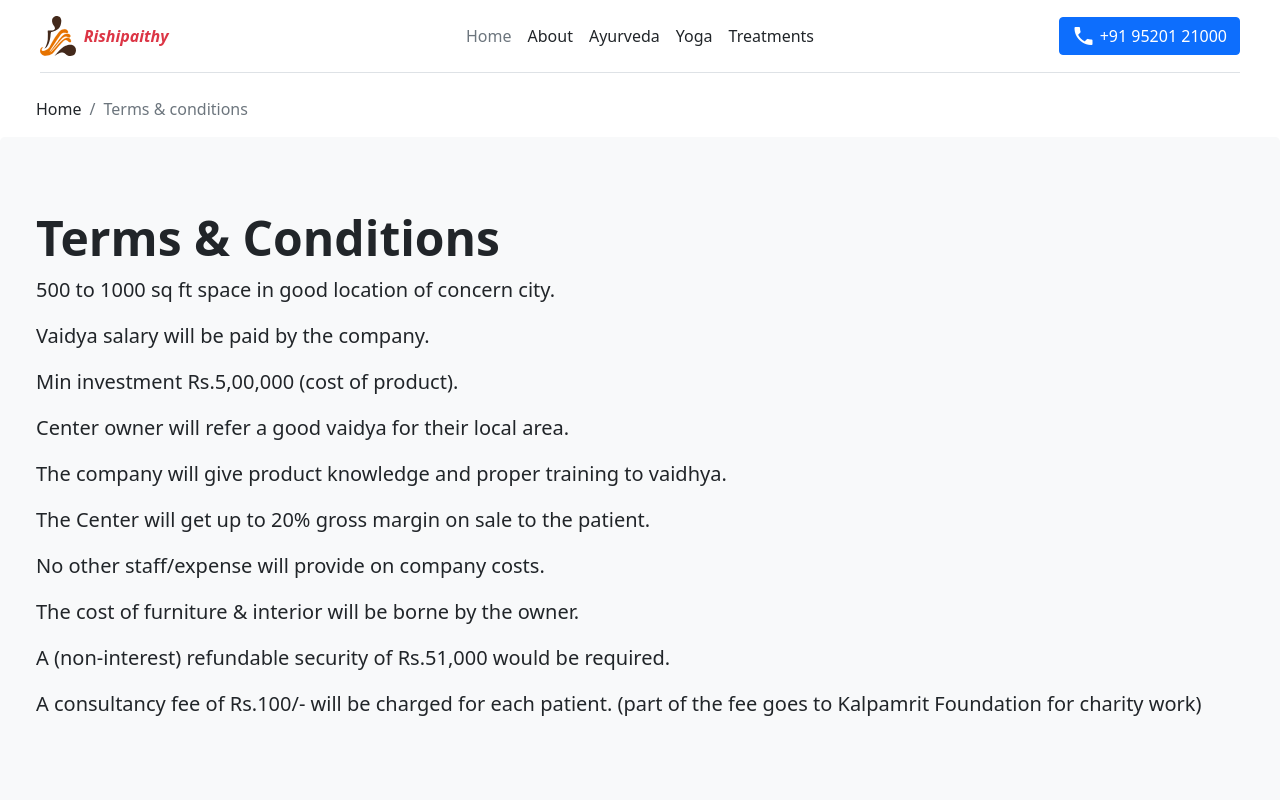
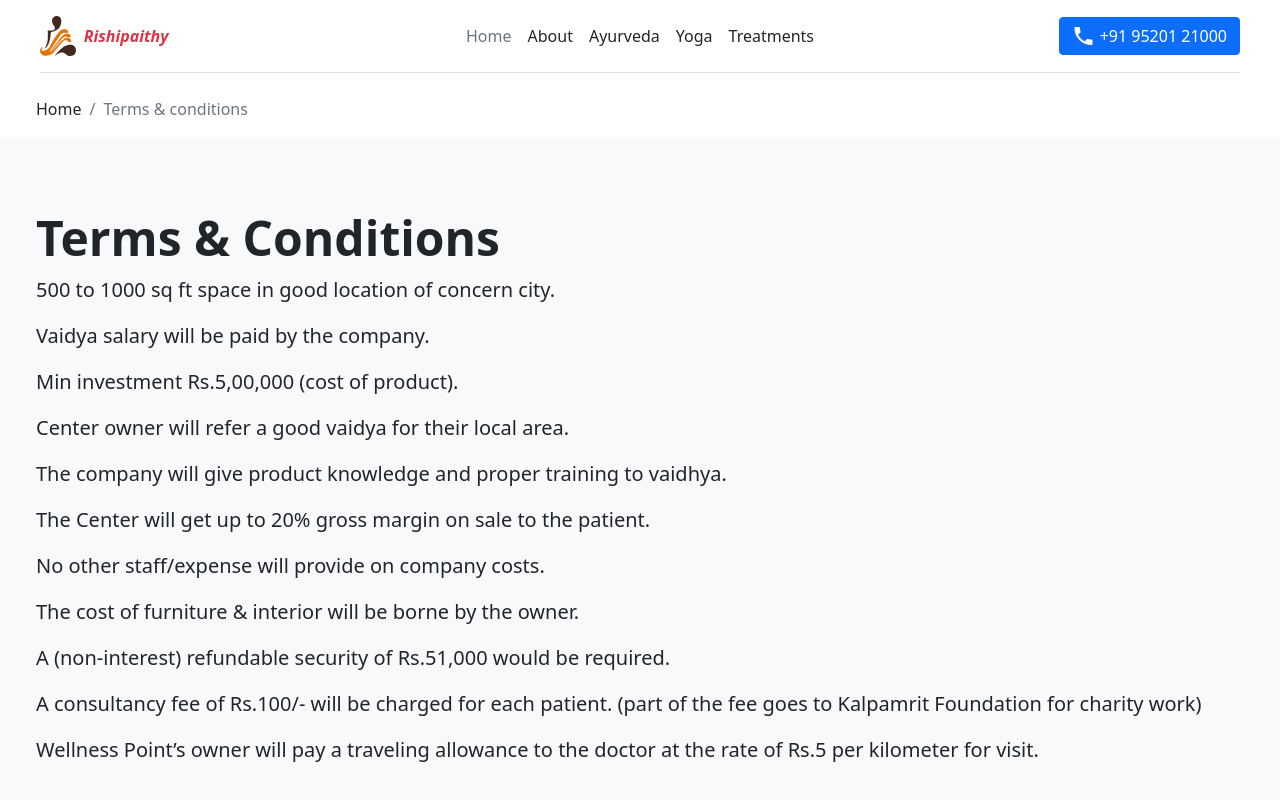
Before and after one commit to nandikingsuk/rishipaithy, a React (Create React App) app: page /terms-and-conditions in a window 1280 px wide. Shown: the top 800 px of the page. Built offline with nearby package versions, Linux system fonts and the light colour scheme.

Commit message:
tnc added ta 5 per km to doctor

```diff
--- a/src/Screens/Termsnconditions.js
+++ b/src/Screens/Termsnconditions.js
@@ -34,6 +34,7 @@ const Termsnconditions = () => {
                 <p className="col-md-12 fs-5">The cost of furniture &amp; interior will be borne by the owner.</p>
                 <p className="col-md-12 fs-5">A (non-interest) refundable security of Rs.51,000 would be required.</p>
                 <p className="col-md-12 fs-5">A consultancy fee of Rs.100/- will be charged for each patient. (part of the fee goes to Kalpamrit Foundation for charity work)</p>
+                <p className="col-md-12 fs-5">Wellness Point’s owner will pay a traveling allowance to the doctor at the rate of Rs.5 per kilometer for visit.</p>
             </div>
          </div>
         <Footer/>
```
